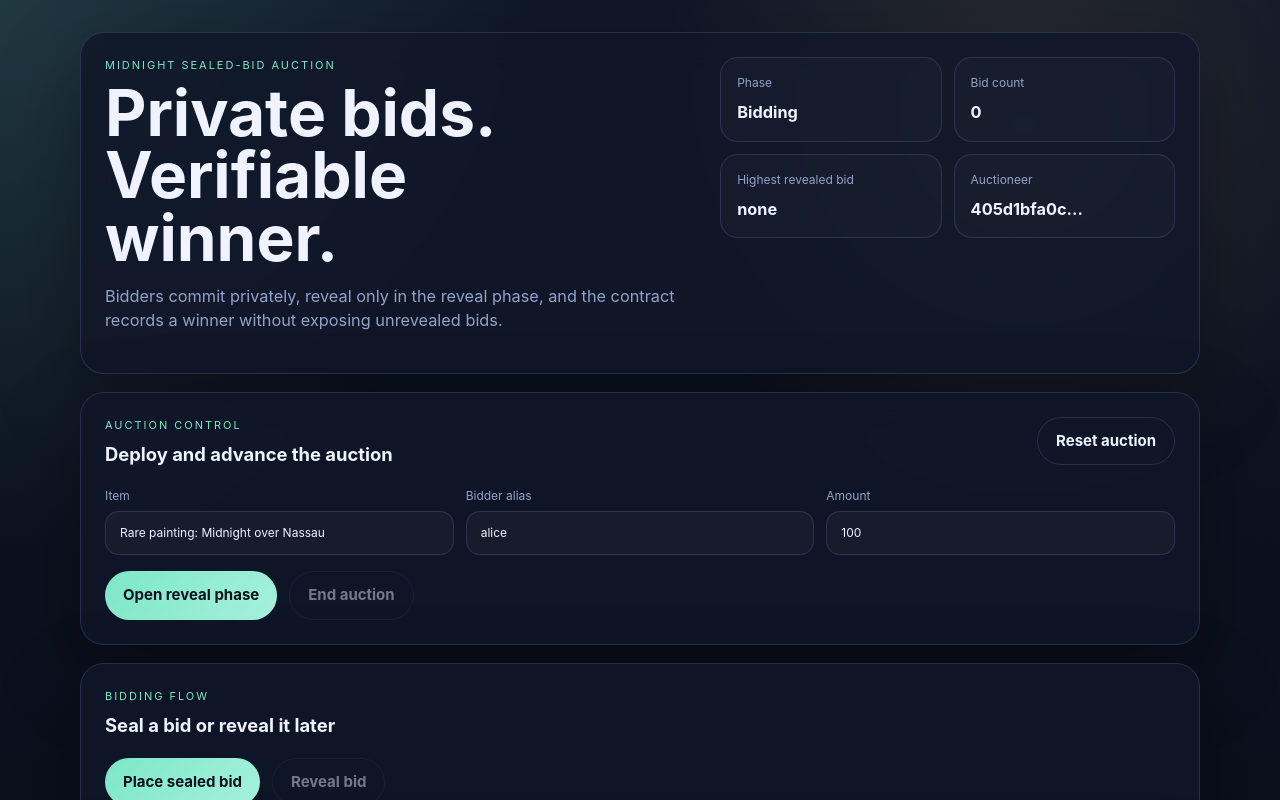
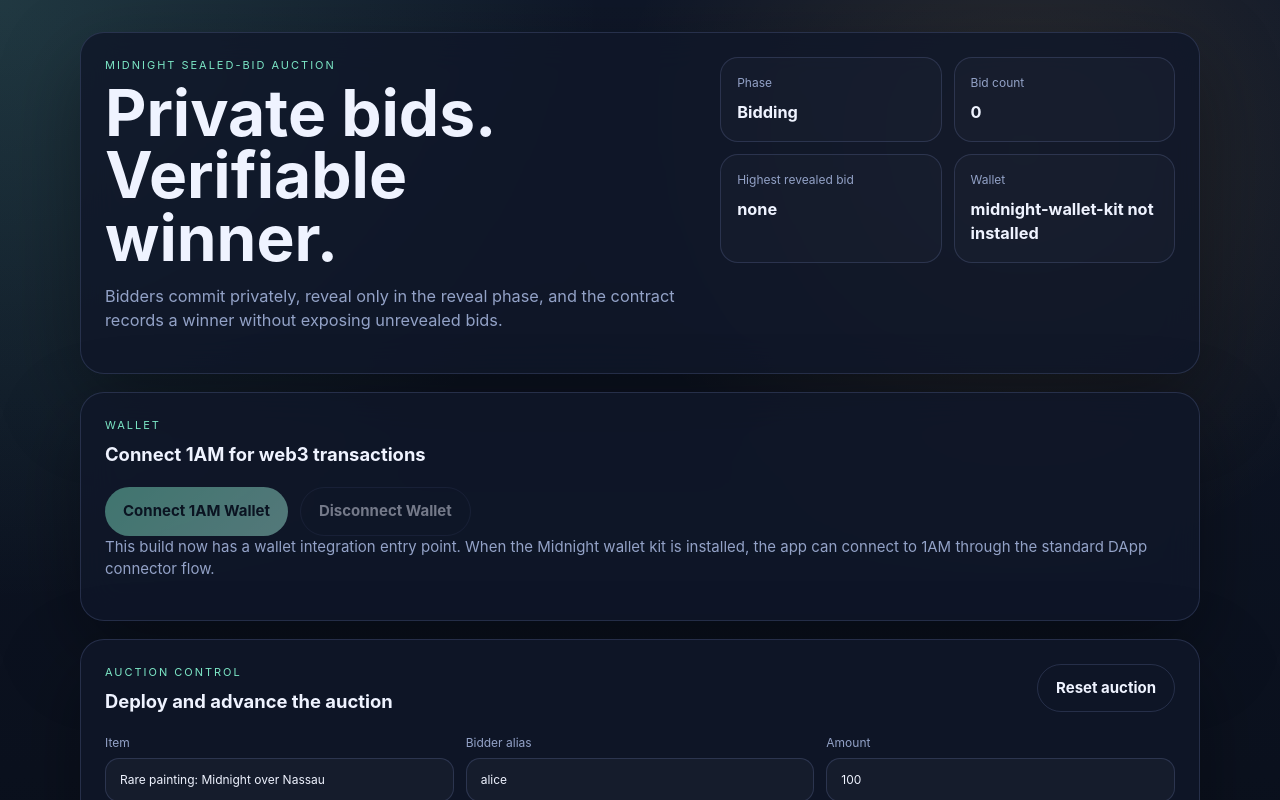
Before and after one commit to rahul7686/-Sealed-Bid-Auction, a React (Vite) app in the folder frontend/: page / in a window 1280 px wide. Shown: the top 800 px of the page. Built offline with nearby package versions, Linux system fonts and the light colour scheme.

Commit message:
Add 1AM wallet connector entry point

```diff
--- a/frontend/package.json
+++ b/frontend/package.json
@@ -9,6 +9,7 @@
     "preview": "vite preview"
   },
   "dependencies": {
+    "midnight-wallet-kit": "^1.0.0",
     "react": "^18.3.1",
     "react-dom": "^18.3.1"
   },
--- a/frontend/src/App.tsx
+++ b/frontend/src/App.tsx
@@ -14,14 +14,24 @@
   );
 }
 
+type WalletManager = {
+  connectWithFallback: (wallets: string[]) => Promise<void>;
+  getActiveWallet?: () => { name?: string } | null;
+  connect?: (wallet: string) => Promise<void>;
+  disconnect?: () => Promise<void> | void;
+};
+
 export default function App() {
   const client = useMemo<AuctionClient>(() => new LocalAuctionClient(), []);
   const [state, setState] = useState<AuctionPublicState | null>(null);
   const [status, setStatus] = useState("");
   const [error, setError] = useState("");
+  const [walletStatus, setWalletStatus] = useState("Disconnected");
   const [item, setItem] = useState("Rare painting: Midnight over Nassau");
   const [bidder, setBidder] = useState("alice");
   const [amount, setAmount] = useState("100");
+  const [walletReady, setWalletReady] = useState(false);
+  const [walletManager, setWalletManager] = useState<WalletManager | null>(null);
 
   const refresh = () => setState({ ...client.getState() });
 
@@ -41,12 +51,51 @@
     // eslint-disable-next-line react-hooks/exhaustive-deps
   }, []);
 
+  useEffect(() => {
+    let mounted = true;
+    void (async () => {
+      try {
+        const kit = await import("midnight-wallet-kit");
+        if (!mounted) return;
+        const manager = kit.createMidnightWalletManager({ network: "preprod" }) as WalletManager;
+        setWalletManager(manager);
+        setWalletReady(true);
+        setWalletStatus("Ready to connect 1AM");
+      } catch {
+        if (!mounted) return;
+        setWalletReady(false);
+        setWalletStatus("midnight-wallet-kit not installed");
+      }
+    })();
+    return () => {
+      mounted = false;
+    };
+  }, []);
+
   if (!state) {
     return <div className="shell">Loading auction state...</div>;
   }
 
   const canBid = state.phase === Phase.Bidding && bidder.length > 0 && amount.length > 0;
   const canReveal = state.phase === Phase.Reveal && bidder.length > 0;
+
+  const connect1AM = async () => {
+    if (!walletManager) {
+      throw new Error("1AM wallet kit is not available in this build.");
+    }
+    if (walletManager.connectWithFallback) {
+      await walletManager.connectWithFallback(["1AM"]);
+    } else if (walletManager.connect) {
+      await walletManager.connect("1AM");
+    }
+    const active = walletManager.getActiveWallet?.();
+    setWalletStatus(active?.name ? `${active.name} connected` : "1AM connected");
+  };
+
+  const disconnectWallet = async () => {
+    await walletManager?.disconnect?.();
+    setWalletStatus("Disconnected");
+  };
 
   return (
     <main className="shell">
@@ -64,8 +113,31 @@
           <Stat label="Phase" value={phaseLabel(state.phase)} />
           <Stat label="Bid count" value={String(state.bidCount)} />
           <Stat label="Highest revealed bid" value={state.hasWinner ? String(state.highestBid) : "none"} />
-          <Stat label="Auctioneer" value={formatShort(state.auctioneer)} />
+          <Stat label="Wallet" value={walletStatus} />
         </div>
+      </section>
+
+      <section className="card">
+        <div className="section-heading">
+          <div>
+            <p className="eyebrow">Wallet</p>
+            <h2>Connect 1AM for web3 transactions</h2>
+          </div>
+        </div>
+
+        <div className="button-row">
+          <button disabled={!walletReady} onClick={() => void connect1AM()}>
+            Connect 1AM Wallet
+          </button>
+          <button className="ghost" disabled={!walletReady} onClick={() => void disconnectWallet()}>
+            Disconnect Wallet
+          </button>
+        </div>
+
+        <p className="muted">
+          This build now has a wallet integration entry point. When the Midnight wallet kit is
+          installed, the app can connect to 1AM through the standard DApp connector flow.
+        </p>
       </section>
 
       <section className="card">
@@ -74,10 +146,7 @@
             <p className="eyebrow">Auction control</p>
             <h2>Deploy and advance the auction</h2>
           </div>
-          <button
-            className="ghost"
-            onClick={() => run("Auction reset.", () => client.deploy(item, AUCTIONEER))}
-          >
+          <button className="ghost" onClick={() => run("Auction reset.", () => client.deploy(item, AUCTIONEER))}>
             Reset auction
           </button>
         </div>
```
